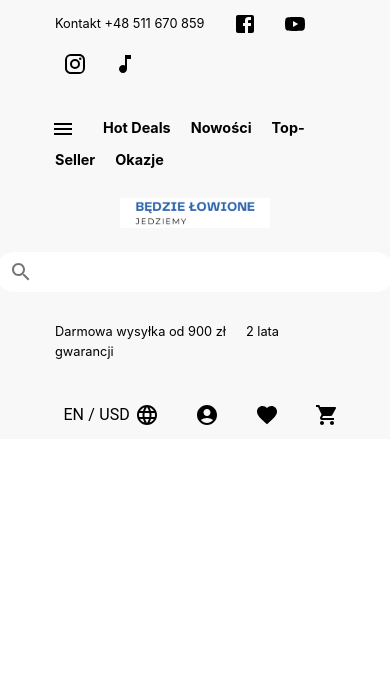
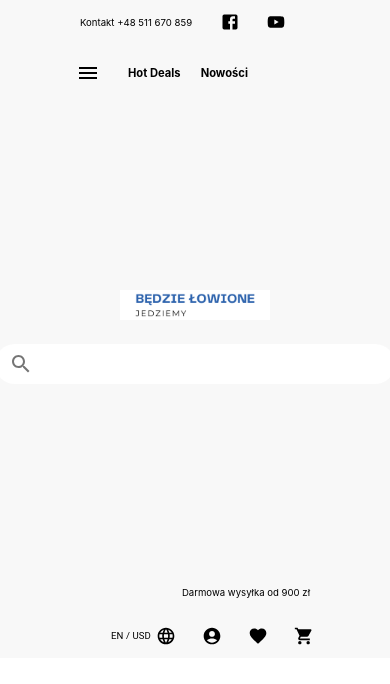
Before and after one commit to RafalGontarski/MyShop-frontend, a React (Create React App) app: page / in a window 390 px wide. Shown: the top 684 px of the page. Built offline with nearby package versions, Linux system fonts and the light colour scheme.

Commit message:
Responsive navbar left and right contener works well to 1180.

```diff
--- a/src/components/navbar/Navbar2.tsx
+++ b/src/components/navbar/Navbar2.tsx
@@ -18,6 +18,8 @@ import FacebookIcon from '@mui/icons-material/Facebook';
 import InstagramIcon from '@mui/icons-material/Instagram';
 import YouTubeIcon from '@mui/icons-material/YouTube';
 import TikTokIcon from '@mui/icons-material/MusicNote';
+import { useTheme } from '@mui/material/styles';
+import useMediaQuery from '@mui/material/useMediaQuery';
 
 import Logo from "../../resources/img/mainlogo.png";
 
@@ -42,24 +44,44 @@ const Navbar = () => {
         },
     })(TextField);
 
+    const theme = useTheme();
+    const isSmallScreen = useMediaQuery(theme.breakpoints.down(1350));
+
+    const isSmallScreenForLink = useMediaQuery(theme.breakpoints.down(1516));
+    const isSmallScreenForInstagram = useMediaQuery(theme.breakpoints.down(1396));
+    const isSmallScreenForTopSellerLink = useMediaQuery(theme.breakpoints.down(1369));
+    const isSmallScreenForGuaranteeLink = useMediaQuery(theme.breakpoints.down(1200));
+    const isSmallScreenForIconSize = useMediaQuery(theme.breakpoints.down(1180));
+
     return (
         <>
             <AppBar position="static" style={{ backgroundColor: '#F8F8F8' }} elevation={0}>
                 <Toolbar style={{
                     display: 'flex',
+                    flexDirection: 'row',
                     justifyContent: 'space-between',
-                    marginLeft: '10%',
-                    marginRight: '10%',
                     marginTop: '1%',
-                    marginBottom: '1%'
+                    marginBottom: '1%',
+                    maxWidth: '1880px',
+                    marginLeft: isSmallScreen ? '4rem' : '10rem',
+                    marginRight: isSmallScreen ? '4rem' : '10rem',
                 }}>
-                    <Grid container spacing={2}>
-                        <Grid item xs={12} sm={4}>
-                            <div style={{ display: 'flex', flexDirection: 'column', gap: '25px'}}>
+                    <Grid container spacing={23}>
+                        <Grid item xs={12} sm={5}>
+                            <div style={{
+                                display: 'flex',
+                                flexDirection: 'column',
+                                flexWrap: 'nowrap',
+                                gap: isSmallScreenForIconSize ? '13px' : '25px',
+                            }}>
                                 <div>
                                     <Link
                                         href="#"
-                                        style={{ color: '#000', marginRight: '20px', textDecoration: 'none', fontSize: '0.8rem' }}
+                                        style={{
+                                            color: '#000',
+                                            marginRight: '20px',
+                                            textDecoration: 'none',
+                                            fontSize: isSmallScreenForIconSize ? '0.6rem' : '0.8rem' }}
                                         underline="none"
                                         onMouseOver={(event) => {event.currentTarget.style.color = '#7100D3'}}
                                         onMouseOut={(event) => {event.currentTarget.style.color = '#000'}}
@@ -74,7 +96,7 @@ const Navbar = () => {
                                         onMouseOut={(event) => {event.currentTarget.style.color = '#000'}}
                                         disableRipple
                                     >
-                                        <FacebookIcon />
+                                        <FacebookIcon style={{ fontSize: isSmallScreenForIconSize ? 20 : 24 }}/>
                                     </IconButton>
                                     <IconButton
                                         edge="end"
@@ -84,8 +106,9 @@ const Navbar = () => {
                                         onMouseOut={(event) => {event.currentTarget.style.color = '#000'}}
                                         disableRipple
                                     >
-                                        <YouTubeIcon />
+                                        <YouTubeIcon style={{ fontSize: isSmallScreenForIconSize ? 20 : 24 }}/>
                                     </IconButton>
+                                    {!isSmallScreenForInstagram && (
                                     <IconButton
                                         edge="end"
                                         style={{ color: '#000', marginRight: '10px' }}
@@ -96,6 +119,8 @@ const Navbar = () => {
                                     >
                                         <InstagramIcon />
                                     </IconButton>
+                                    )}
+                                    {!isSmallScreenForLink && (
                                         <IconButton
                                             edge="end"
                                             style={{ color: '#000', marginRight: '10px' }}
@@ -106,11 +131,15 @@ const Navbar = () => {
                                         >
                                             <TikTokIcon />
                                         </IconButton>
+                                    )}
                                 </div>
                                 <div>
                                     <IconButton
                                         edge="start"
-                                        style={{ color: '#000', marginRight: '20px' }}
+                                        style={{
+                                            color: '#000',
+                                            marginRight: '20px',
+                                        }}
                                         aria-label="menu"
                                         onMouseOver={(event) => {event.currentTarget.style.color = '#7100D3'}}
                                         onMouseOut={(event) => {event.currentTarget.style.color = '#000'}}
@@ -120,7 +149,13 @@ const Navbar = () => {
                                     </IconButton>
                                     <Link
                                         href="#"
-                                        style={{ color: '#000', marginRight: '20px', textDecoration: 'none', fontSize: '0.9rem', fontWeight: 'bold' }}
+                                        style={{
+                                            color: '#000',
+                                            marginRight: '20px',
+                                            textDecoration: 'none',
+                                            fontSize: isSmallScreenForIconSize ? '0.7rem' : '0.9rem',
+                                            fontWeight: 'bold'
+                                        }}
                                         underline="none"
                                         onMouseOver={(event) => {event.currentTarget.style.color = '#7100D3'}}
                                         onMouseOut={(event) => {event.currentTarget.style.color = '#000'}}
@@ -129,35 +164,56 @@ const Navbar = () => {
                                     </Link>
                                     <Link
                                         href="#"
-                                        style={{ color: '#000', marginRight: '20px', textDecoration: 'none', fontSize: '0.9rem', fontWeight: 'bold' }}
+                                        style={{
+                                            color: '#000',
+                                            marginRight: '20px',
+                                            textDecoration: 'none',
+                                            fontSize: isSmallScreenForIconSize ? '0.7rem' : '0.9rem',
+                                            fontWeight: 'bold'
+                                        }}
                                         underline="none"
                                         onMouseOver={(event) => {event.currentTarget.style.color = '#7100D3'}}
                                         onMouseOut={(event) => {event.currentTarget.style.color = '#000'}}
                                     >
                                         Nowości
                                     </Link>
+                                    {!isSmallScreenForTopSellerLink && (
                                         <Link
                                             href="#"
-                                        style={{ color: '#000', marginRight: '20px', textDecoration: 'none', fontSize: '0.9rem', fontWeight: 'bold' }}
+                                            style={{
+                                                color: '#000',
+                                                marginRight: '20px',
+                                                textDecoration: 'none',
+                                                fontSize: isSmallScreenForIconSize ? '0.7rem' : '0.9rem',
+                                                fontWeight: 'bold'
+                                            }}
                                             underline="none"
                                             onMouseOver={(event) => {event.currentTarget.style.color = '#7100D3'}}
                                             onMouseOut={(event) => {event.currentTarget.style.color = '#000'}}
                                         >
                                             Top-Seller
                                         </Link>
+                                    )}
+                                    {!isSmallScreenForLink && (
                                         <Link
                                             href="#"
-                                        style={{ color: '#000', textDecoration: 'none', fontSize: '0.9rem', fontWeight: 'bold' }}
+                                            style={{
+                                                color: '#000',
+                                                textDecoration: 'none',
+                                                fontSize: isSmallScreenForIconSize ? '0.7rem' : '0.9rem',
+                                                fontWeight: 'bold'
+                                            }}
                                             underline="none"
                                             onMouseOver={(event) => {event.currentTarget.style.color = '#7100D3'}}
                                             onMouseOut={(event) => {event.currentTarget.style.color = '#000'}}
                                         >
                                             Okazje
                                         </Link>
+                                    )}
                                 </div>
                             </div>
                         </Grid>
-                        <Grid item xs={12} sm={4}>
+                        <Grid item xs={12} sm={2}>
                             <div
                                 style={{
                                     display: 'flex',
@@ -166,6 +222,7 @@ const Navbar = () => {
                                     alignItems: 'center',
                                     justifyContent: 'center',
                                     marginTop: '0.8rem',
+                                    // flexGrow: 1,
                                 }}>
                                 <div>
                                     <img
@@ -201,42 +258,68 @@ const Navbar = () => {
                                 </div>
                             </div>
                         </Grid>
-                        <Grid item xs={12} sm={4}>
-                            <div style={{ display: 'flex', flexDirection: 'column', gap: '35px', alignItems: 'flex-end', marginTop: '0.8rem' }}>
+                        <Grid item xs={12} sm={5}>
+                            <div style={{
+                                display: 'flex',
+                                flexDirection: 'column',
+                                gap: isSmallScreenForIconSize ? '18px' : '35px',
+                                alignItems: 'flex-end',
+                                marginTop: '0.8rem',
+                                // flexGrow: 1,
+                            }}>
                                 <div>
                                     <Link
                                         href="#"
-                                        style={{ color: '#000', marginRight: '20px', textDecoration: 'none', fontSize: '0.8rem' }}
+                                        style={{
+                                            color: '#000',
+                                            marginRight: isSmallScreenForGuaranteeLink ? '0px' : '20px',
+                                            textDecoration: 'none',
+                                            fontSize: isSmallScreenForIconSize ? '0.6rem' : '0.8rem'  }}
                                         underline="none"
                                         onMouseOver={(event) => {event.currentTarget.style.color = '#7100D3'}}
                                         onMouseOut={(event) => {event.currentTarget.style.color = '#000'}}
                                     >
                                         Darmowa wysyłka od 900 zł
                                     </Link>
+                                    {!isSmallScreenForGuaranteeLink && (
                                         <Link
                                             href="#"
-                                        style={{ color: '#000', textDecoration: 'none', fontSize: '0.8rem' }}
+                                            style={{
+                                                color: '#000',
+                                                textDecoration: 'none',
+                                                fontSize: '0.8rem' }}
                                             underline="none"
                                             onMouseOver={(event) => {event.currentTarget.style.color = '#7100D3'}}
                                             onMouseOut={(event) => {event.currentTarget.style.color = '#000'}}
                                         >
                                             2 lata gwarancji
                                         </Link>
+                                    )}
                                 </div>
                                 <div style={{ display: 'flex' }}>
                                     <IconButton
                                         edge="end"
-                                        style={{ color: '#000', marginRight: '20px' }}
+                                        style={{
+                                            color: '#000',
+                                            marginRight: isSmallScreenForIconSize ? '10px' : '20px',
+                                            fontSize: isSmallScreenForIconSize ? '0.6rem' : '0.8rem'
+                                        }}
                                         aria-label="language"
                                         onClick={handleClick}
                                         onMouseOver={(event) => {event.currentTarget.style.color = '#7100D3'}}
                                         onMouseOut={(event) => {event.currentTarget.style.color = '#000'}}
                                         disableRipple
                                     >
-                                        <Typography variant="body1" style={{ marginRight: '5px' }}>
+                                        <Typography
+                                            variant="body1"
+                                            style={{
+                                                marginRight: '5px',
+                                                fontSize: isSmallScreenForIconSize ? '0.6rem' : '0.8rem'
+                                            }}
+                                        >
                                             EN / USD
                                         </Typography>
-                                        <LanguageIcon />
+                                        <LanguageIcon style={{ fontSize: isSmallScreenForIconSize ? 20 : 24 }}/>
                                     </IconButton>
                                     <Menu
                                         id="simple-menu"
@@ -251,33 +334,40 @@ const Navbar = () => {
                                     </Menu>
                                     <IconButton
                                         edge="end"
-                                        style={{ color: '#000', marginRight: '20px' }}
+                                        style={{
+                                            color: '#000',
+                                            marginRight: isSmallScreenForIconSize ? '10px' : '20px',
+                                        }}
                                         aria-label="profile"
                                         onMouseOver={(event) => {event.currentTarget.style.color = '#7100D3'}}
                                         onMouseOut={(event) => {event.currentTarget.style.color = '#000'}}
                                         disableRipple
                                     >
-                                        <AccountCircle />
+                                        <AccountCircle style={{ fontSize: isSmallScreenForIconSize ? 20 : 24 }}/>
                                     </IconButton>
                                     <IconButton
                                         edge="end"
-                                        style={{ color: '#000', marginRight: '20px' }}
+                                        style={{
+                                            color: '#000',
+                                            marginRight: isSmallScreenForIconSize ? '10px' : '20px',
+                                            fontSize: isSmallScreenForIconSize ? '0.6rem' : '0.8rem'
+                                        }}
                                         aria-label="favorites"
                                         onMouseOver={(event) => {event.currentTarget.style.color = '#7100D3'}}
                                         onMouseOut={(event) => {event.currentTarget.style.color = '#000'}}
                                         disableRipple
                                     >
-                                        <FavoriteIcon />
+                                        <FavoriteIcon style={{ fontSize: isSmallScreenForIconSize ? 20 : 24 }}/>
                                     </IconButton>
                                     <IconButton
                                         edge="end"
-                                        style={{ color: '#000' }}
+                                        style={{ color: '#000', fontSize: isSmallScreenForIconSize ? '0.6rem' : '0.8rem' }}
                                         aria-label="cart"
                                         onMouseOver={(event) => {event.currentTarget.style.color = '#7100D3'}}
                                         onMouseOut={(event) => {event.currentTarget.style.color = '#000'}}
                                         disableRipple
                                     >
-                                        <ShoppingCartIcon />
+                                        <ShoppingCartIcon style={{ fontSize: isSmallScreenForIconSize ? 20 : 24 }}/>
                                     </IconButton>
                                 </div>
                             </div>
```
Lines whose indentation alone changed are shown as unchanged.
